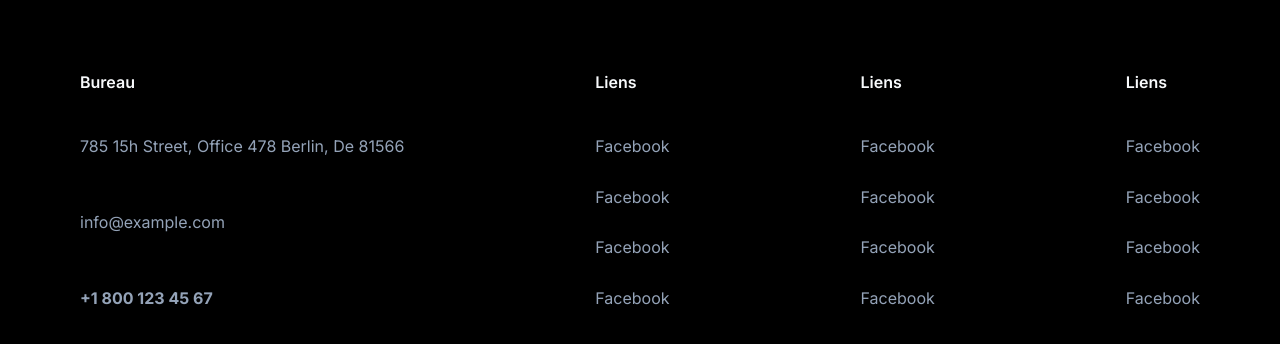
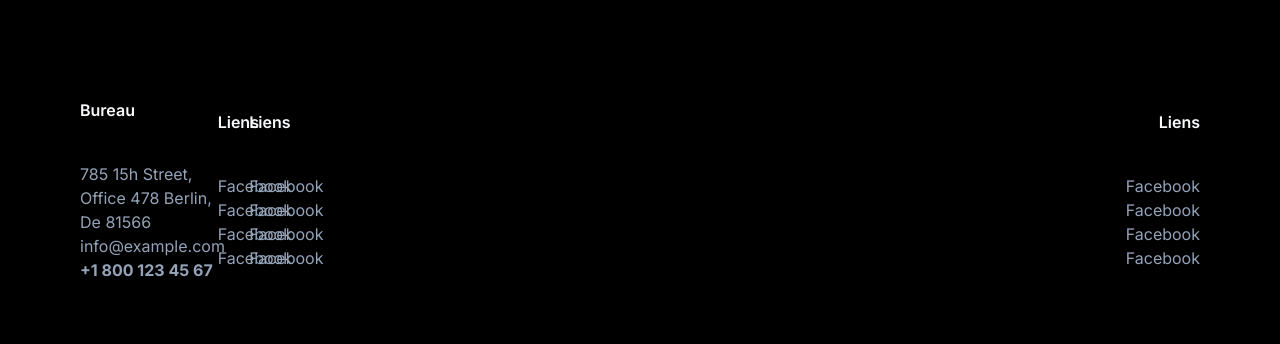
Before and after one commit to netproam/netpro, a Next.js app: page / in a window 1280 px wide. Shown: the part 5314-5658 px from the top of the page. Built offline with nearby package versions, Linux system fonts and the light colour scheme.

Commit message:
version plus paufiner

```diff
--- a/src/components/section/FooterSection.tsx
+++ b/src/components/section/FooterSection.tsx
@@ -2,7 +2,7 @@
 const FooterSection = () => {
   return (
   <footer className="w-screen bg-black h-[400px] text-slate-100
-  flex justify-between p-20 ">
+  lg:flex lg:justify-between grid grid-cols-2 place-items-center lg:p-20 ">
 <div className="flex flex-col  text-slate-400 gap-10">
 <h4 className="font-semibold text-slate-50">Bureau</h4>
 <div className="flex flex-col justify-between h-full">
@@ -25,7 +25,7 @@ Berlin, De 81566</p>
 </div>
 </div>
 
-<div className="flex flex-col text-slate-400 gap-10">
+<div className="flex flex-col text-slate-400 gap-10 items-start w-full ">
 <p className="text-slate-50 font-semibold"> Liens</p>
 <div className="flex flex-col justify-between h-full">
 <p>Facebook</p>
@@ -36,7 +36,7 @@ Berlin, De 81566</p>
 <p>Facebook</p>
 </div>
 </div>
-<div className="flex flex-col text-slate-400 gap-10">
+<div className="flex flex-col text-slate-400 gap-10 items-end w-full">
 <p className="text-slate-50 font-semibold"> Liens</p>
 <div className="flex flex-col justify-between h-full">
 <p>Facebook</p>
```
